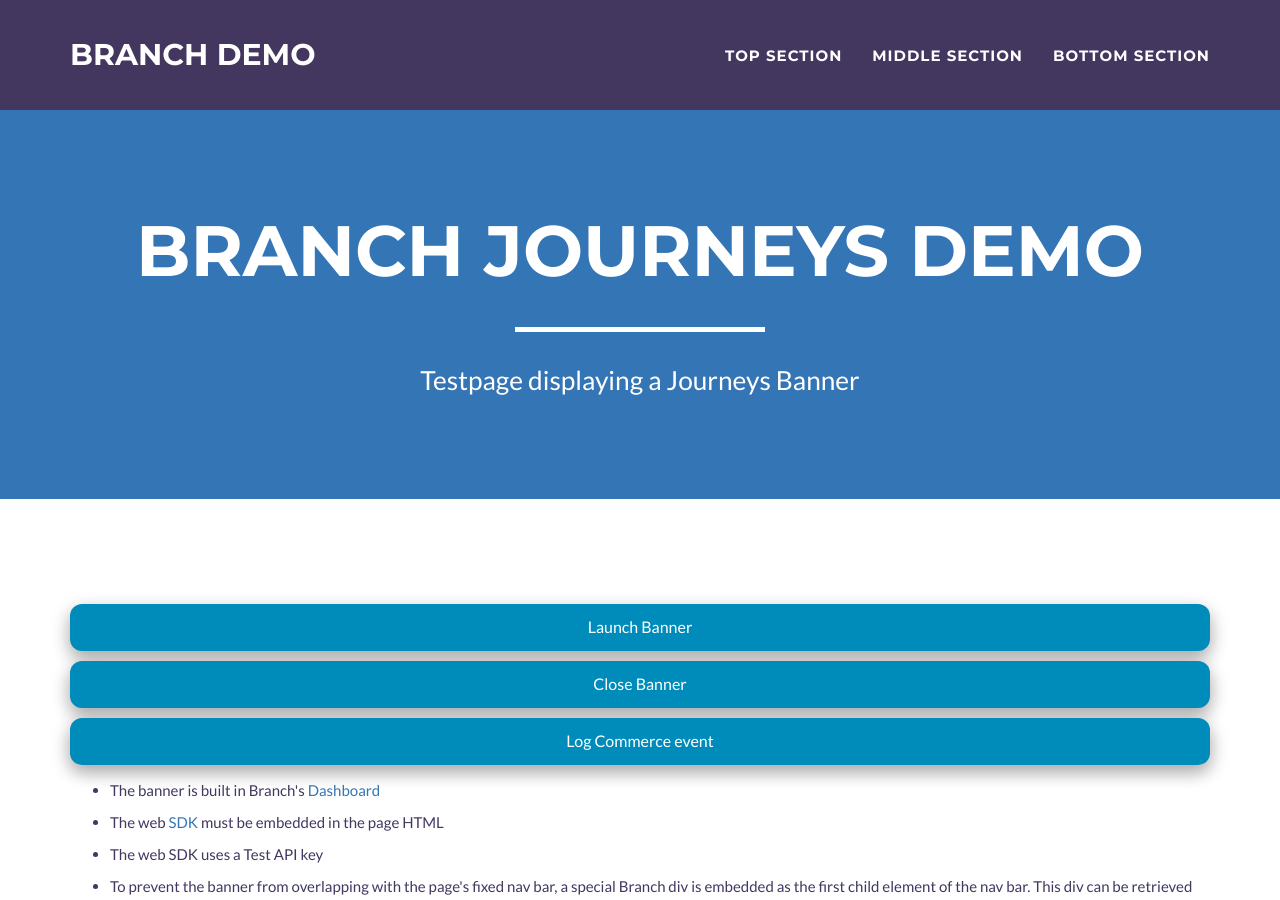
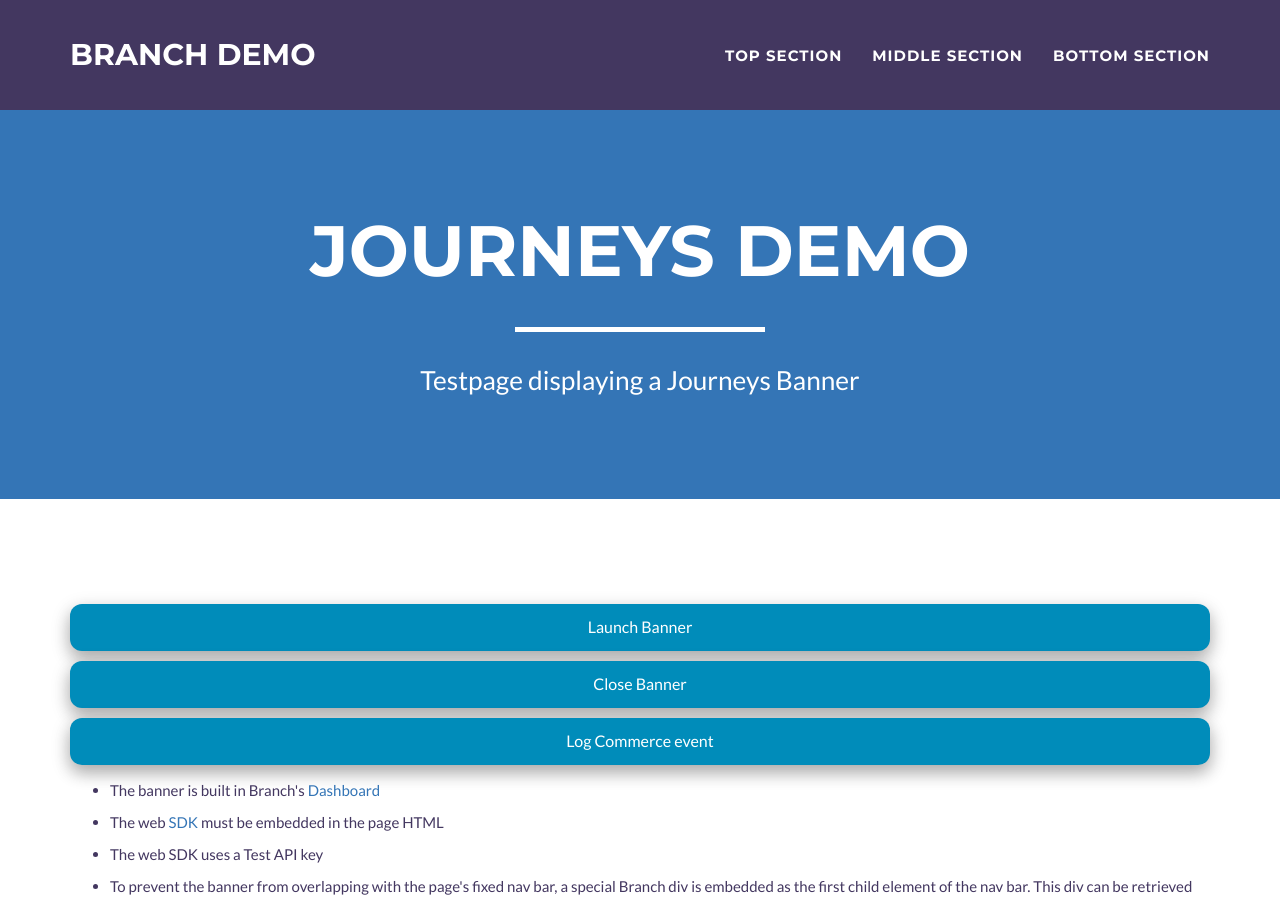
Before and after one commit to MikeKwon36/MikeKwon36.github.io, a Jekyll site: the page generic_testpage.html, which Jekyll copies as it is, in a window 1280 px wide and 900 px high. Built offline with Jekyll 4.4.1, drawn with Linux system fonts in a browser that asks for light colours.

Commit message:
testpage

```diff
--- a/generic_testpage.html
+++ b/generic_testpage.html
@@ -122,7 +122,7 @@
             <div class="row">
                 <div class="col-lg-12">
                     <div class="intro-text">
-                        <span class="name">Branch Journeys Demo</span>
+                        <span class="name">Journeys Demo</span>
                         <hr class="star-light">
                         <span class="skills">Testpage displaying a Journeys Banner</span>
                     </div>
```
